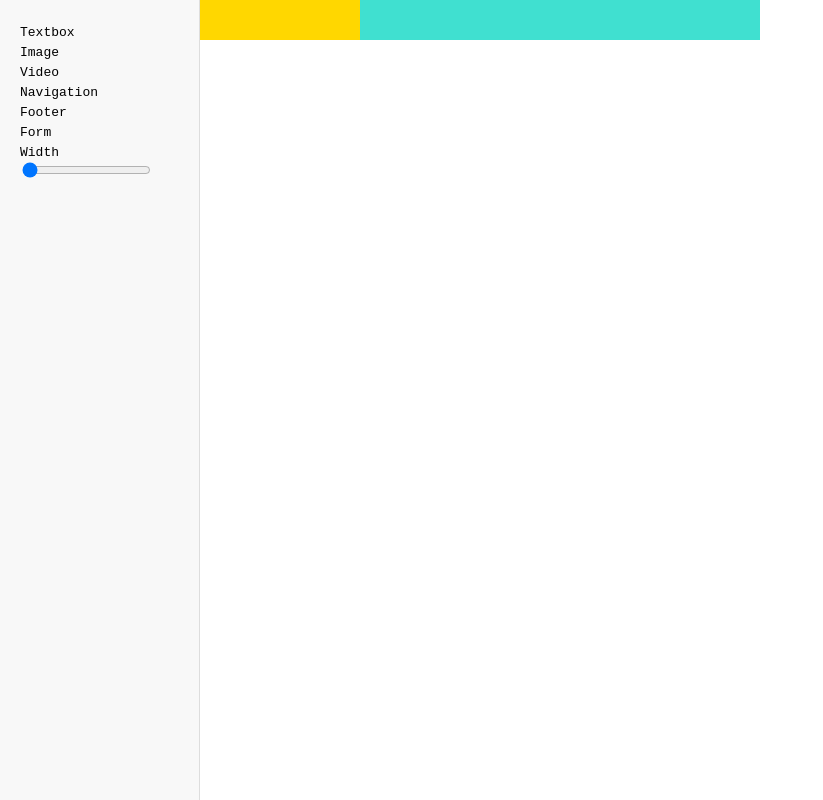
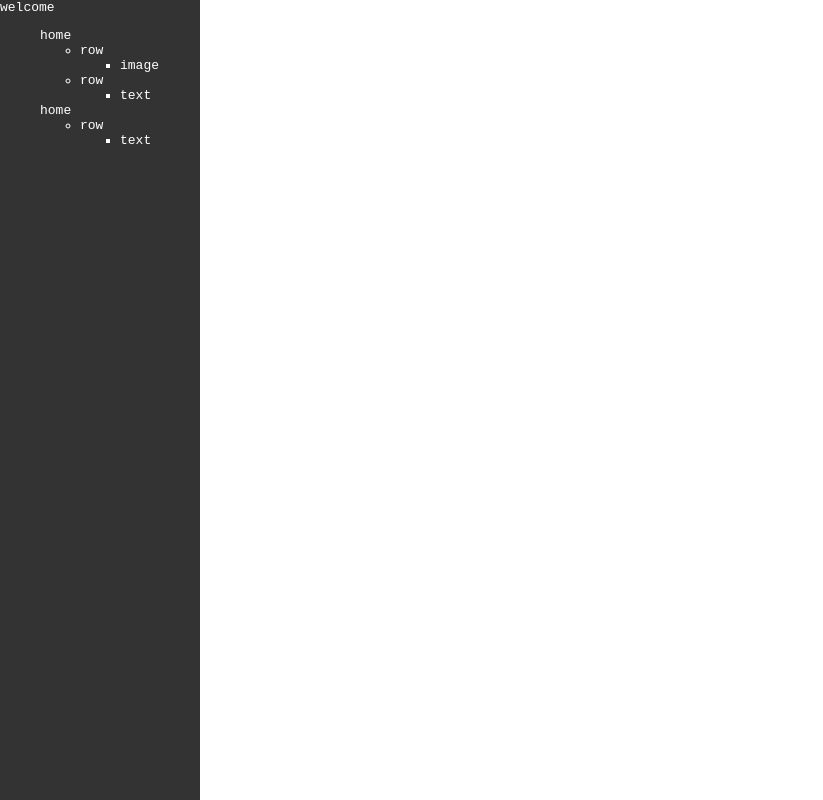
Before and after one commit to bczulauf/frontpage, a website: page index.html in a window 1280 px wide. Shown: the whole page, without its empty margins (0-823 px from the left). Drawn offline with Linux system fonts and the light colour scheme.

Commit message:
explorer

```diff
--- a/css/grid.css
+++ b/css/main.css
@@ -8,6 +8,13 @@ body {
 .flex-container {
     display: flex;
     height: 100%;
+}
+
+#side {
+    width: 200px;
+    flex: 0, 0, auto;
+    background-color: #333;
+    color: #fff;
 }
 
 .side {
--- a/grid.html
+++ b/index.html
@@ -1,10 +1,12 @@
 <html>
     <head>
-        <link rel="stylesheet" type="text/css" href="css/grid.css">
+        <link rel="stylesheet" type="text/css" href="css/main.css">
     </head>
     <body>
-        <div class="flex-container">
-            <div class="side">
+        <div id="container" class="flex-container">
+            <div id="side"></div>
+            <div id="main"></div>
+            <!--<div class="side">
                 <div class="side-content">
                     <ul class="element-list">
                         <li class="element-type">
@@ -41,12 +43,15 @@
                     </div>
                     <nav></nav>
                 </div>
-            </div>
+            </div>-->
         </div>
         <script src="lib/jquery.js"></script>
         <script src="js/util.js"></script>
+        <script src="js/api.js"></script>
         <script src="js/resize.js"></script>
         <script src="js/dragdrop.js"></script>
+        <script src="js/explorer.js"></script>
+        <script src="js/site.js"></script>
         <script src="js/init.js"></script>
     </body>
 </html>
--- a/js/api.js
+++ b/js/api.js
@@ -2,7 +2,7 @@ const Api = (function () {
     return {
         getSite: () => {
             const promise = new Promise((resolve, reject) => {
-                const siteObj = {
+                const data = {
                     name: "welcome",
                     core: {
                         header: {
@@ -29,8 +29,8 @@ const Api = (function () {
                             ]
                         },
                         footer: {
-                            rows: [
-                                [
+                            rows: {
+                                elements: [
                                     {
                                         type: "nav",
                                         length: "col8",
@@ -42,7 +42,7 @@ const Api = (function () {
                                         }
                                     }
                                 ]
-                            ]
+                            }
                         }
                     },
                     pages: [
@@ -51,26 +51,52 @@ const Api = (function () {
                             name: "home",
                             type: "home",
                             rows: [
-                                [
-                                    {
-                                        type: "text",
-                                        length: "col4",
-                                        options: {
-                                            text: "Welcome to my wonderful site!"
+                                {
+                                    elements: [
+                                        {
+                                            type: "image",
+                                            length: "col4",
+                                            options: {
+                                                text: "Welcome to my wonderful site!"
+                                            }
                                         }
-                                    }
-                                ]
+                                    ]
+                                },
+                                {
+                                    elements: [
+                                        {
+                                            type: "text",
+                                            length: "col8",
+                                            options: {
+                                                text: "Welcome to my wonderful site!"
+                                            }
+                                        }
+                                    ]
+                                }
                             ]
                         },
                         {
-                            id: "welcome-blog",
-                            name: "welcome blog",
-                            type: "blog"
+                            id: "home",
+                            name: "home",
+                            type: "home",
+                            rows: [
+                                {
+                                    elements: [
+                                        {
+                                            type: "text",
+                                            length: "col4",
+                                            options: {
+                                                text: "Welcome to my wonderful site!"
+                                            }
+                                        }
+                                    ]
+                                }
+                            ]
                         }
                     ]
                 }
 
-                resolve(siteObj);
+                resolve(data);
             });
             return promise;
         }
--- /dev/null
+++ b/js/explorer.js
@@ -0,0 +1,43 @@
+const ExplorerModule = (function() {
+    const module = {};
+
+    // I could create a folder class that takes in an element and returns the same template.
+    // It could also contain the folder click handlers, etc. and whether it is open.
+    // Also can i do a generic tree recursion that does the map and join?
+
+    module.Explorer = class Explorer {
+        constructor (element, data) {
+            this.element = element;
+            this.data = data;
+        }
+        getElementTemplate(elements) {
+            return elements.map((element) => {
+                return `<li class="folder">${element.type}</li>`
+            }).join("");
+        }
+        getRowTemplate(rows) {
+            return rows.map((row) => {
+                return `<li class="folder"><div>row</div><ul>${this.getElementTemplate(row.elements)}</ul></li>`
+            }).join("");
+        }
+        getPageTemplate(pages) {
+            return pages.map((page) => {
+                return `<div class="folder"><div>${page.name}</div><ul>${this.getRowTemplate(page.rows)}</ul></div>`
+            }).join("");
+        }
+        getTemplate() {
+            const data = this.data;
+            return `<div class="folder"><div>${data.name}</div><ul>${this.getPageTemplate(data.pages)}</ul></div>`
+        }
+        render() {
+            const promise = new Promise((resolve, reject) => {
+                this.element.html(this.getTemplate());
+                resolve();
+            });
+
+            return promise;
+        }
+    }
+
+    return module;
+}());
--- a/js/init.js
+++ b/js/init.js
@@ -1,14 +1,20 @@
 (function() {
-    Api.getSite().then((siteObj) => {
-        const pages = siteObj.pages.map(function(page){
+    const sideElem = $("#side");
+    const mainElem = $("#main");
+    Api.getSite().then((data) => {
+        const siteName = data.name;
+        const pages = data.pages.map(function(page){
             return {
                 id: page.id,
                 name: page.name,
                 type: page.type,
             }
         });
-        const site = new Site(siteObj.name, pages);
-        site.render().then(() => {
+        const explorer = new ExplorerModule.Explorer(sideElem, data);
+
+
+        //const site = new SiteModule.Site(containerElem, siteName, pages);
+        explorer.render().then(() => {
             console.log("time to build some pages");
         });
     });
--- a/js/site.js
+++ b/js/site.js
@@ -1,17 +1,22 @@
-(function() {
-    const siteTemplate = `<div class="explorer"></div>`;
-    class Site {
+const SiteModule = (function() {
+    const module = {};
+    const siteTemplate = `<div class="explorer">hello</div>`;
+
+    module.Site = class Site {
         constructor (element, name, pages) {
             this.element = element;
             this.name = name;
             this.pages = pages;
         }
-
         render () {
             const promise = new Promise((resolve, reject) => {
                 this.element.html(siteTemplate);
                 resolve();
             });
+
+            return promise;
         }
     }
+
+    return module;
 }());
```
